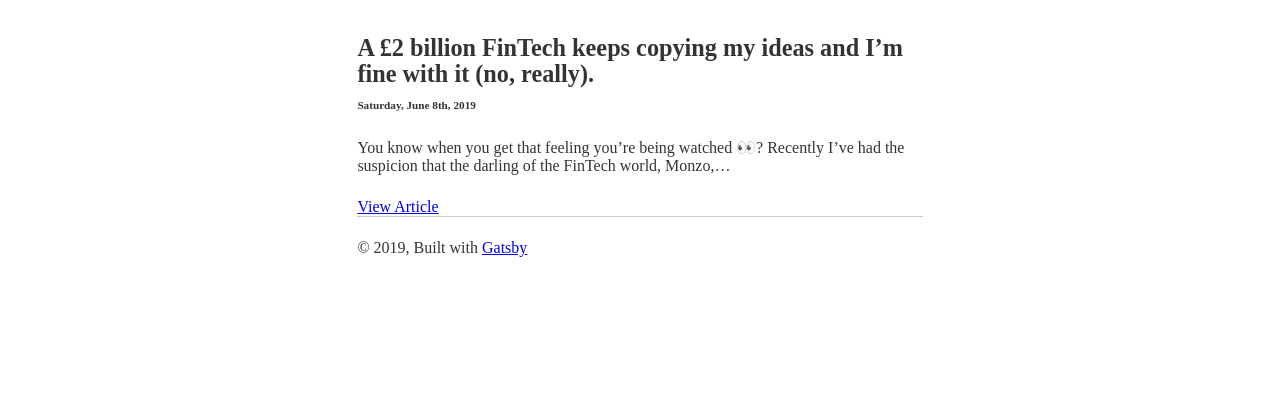
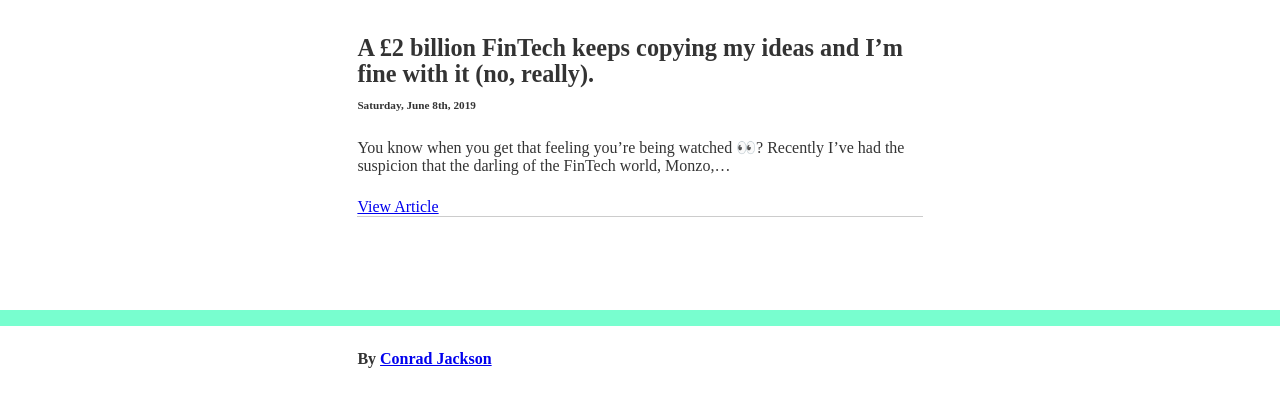
Before and after one commit to conradj/conradj, a Gatsby site in the folder blog/: page / in a window 1280 px wide. Shown: the part 68-474 px from the top of the page. Built offline with nearby package versions, Linux system fonts and the light colour scheme; Gatsby itself is replaced by a stand-in of ours; some packages are replaced by stand-ins of ours; a web font is replaced by a local one; what typography-theme-stern-grove would draw is missing.

Commit message:
add header and footer

```diff
--- a/blog/src/components/layout.js
+++ b/blog/src/components/layout.js
@@ -10,6 +10,7 @@ import PropTypes from "prop-types"
 import { StaticQuery, graphql } from "gatsby"
 
 import Header from "./header"
+import Footer from "./footer"
 
 const Layout = ({ children }) => (
   <StaticQuery
@@ -34,12 +35,8 @@ const Layout = ({ children }) => (
           }}
         >
           <main>{children}</main>
-          <footer>
-            © {new Date().getFullYear()}, Built with
-            {` `}
-            <a href="https://www.gatsbyjs.org">Gatsby</a>
-          </footer>
         </div>
+        <Footer />
       </>
     )}
   />
```
